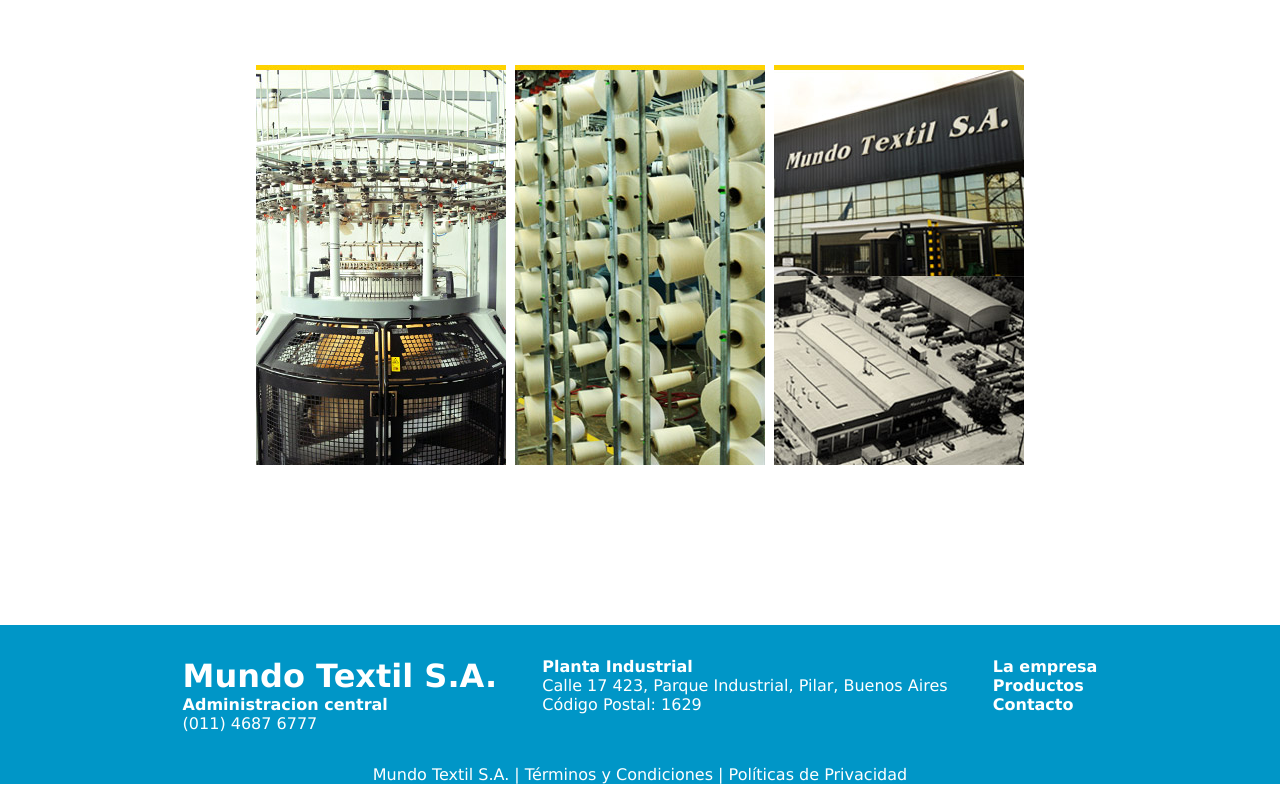
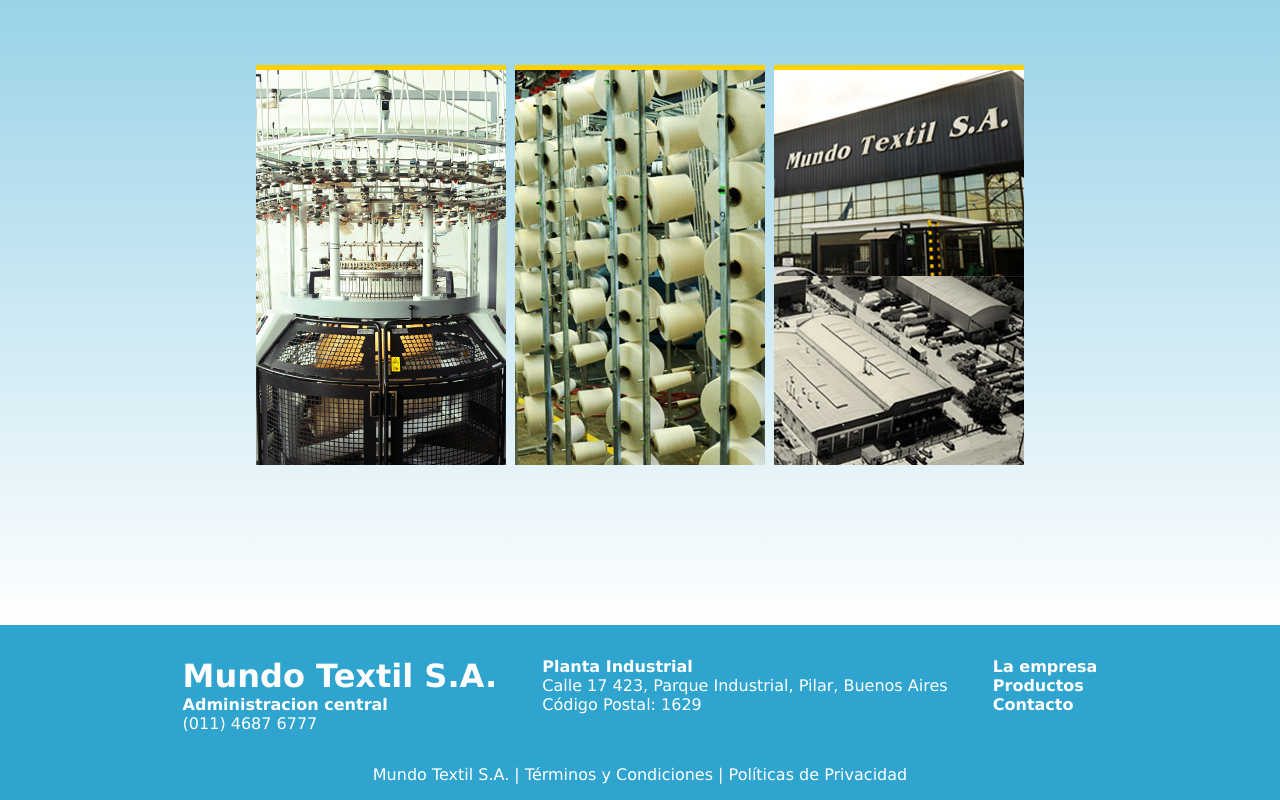
Before and after one commit to ipsilon7/Mundo-Textil-redesign, a plain HTML site: page index.html in a window 1280 px wide. Shown: the part 1571-2371 px from the top of the page. Drawn offline with Linux system fonts and the light colour scheme.

Commit message:
Update styles.css

```diff
--- a/styles.css
+++ b/styles.css
@@ -3,6 +3,8 @@
     padding: 0;
     font-family: 'Lucida Sans', 'Lucida Sans Regular', 'Lucida Grande', 'Lucida Sans Unicode', Geneva, Verdana, sans-serif;
 }
+main{
+    background: linear-gradient(180deg, rgba(14,81,160,1) 0%, rgba(47,164,207,1) 38%, rgba(255,255,255,1) 100%);}
 a{
     text-decoration: none;
     color: black;
@@ -17,14 +19,12 @@ a{
     display: flex;
     justify-content: space-around;
     align-items: center;
-    background-color: #0096c7;
 }
 .empresaContainer{
     display: grid;
     grid-template-columns: 1fr 1fr 1fr;
     column-gap: 1%;
     padding: 10rem 20% 5rem 20%;
-    background: white;
 }
 .tarjetaContainer{
     padding: 15px;
@@ -41,12 +41,13 @@ a{
     display: flex;
     justify-content: space-around;
     padding: 2rem 10rem;
-    background-color: #0096c7;
+    background-color: #2fa4cf;
 }
 .tycContainer{
     display: flex;
     justify-content: center;
-    background-color: #0096c7;
+    background-color: #2fa4cf;
+    padding-bottom: 1rem;
 }
 .fontColor{
     color: white;
```
